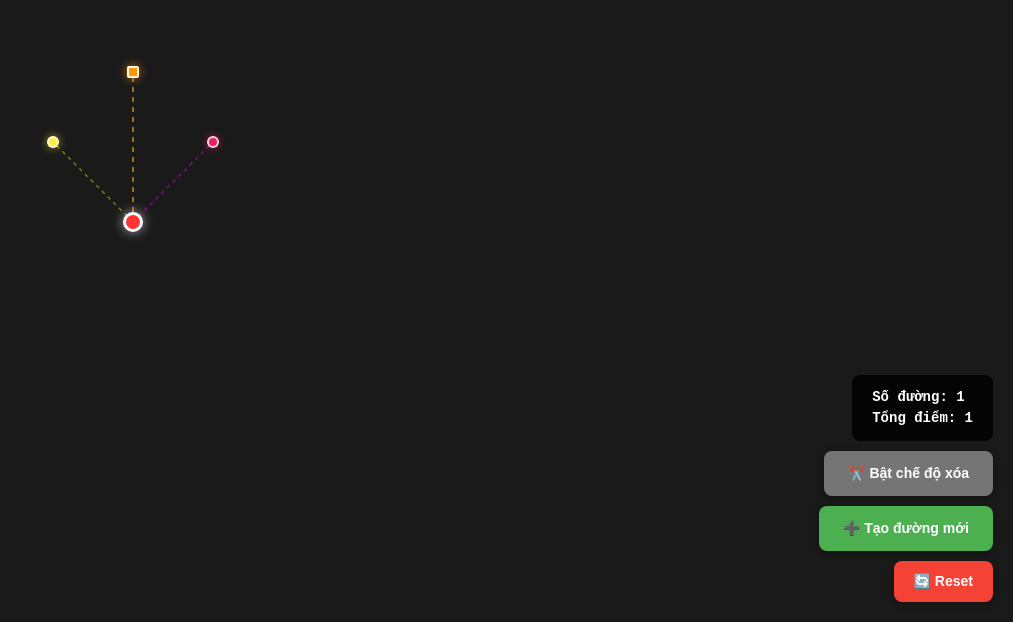
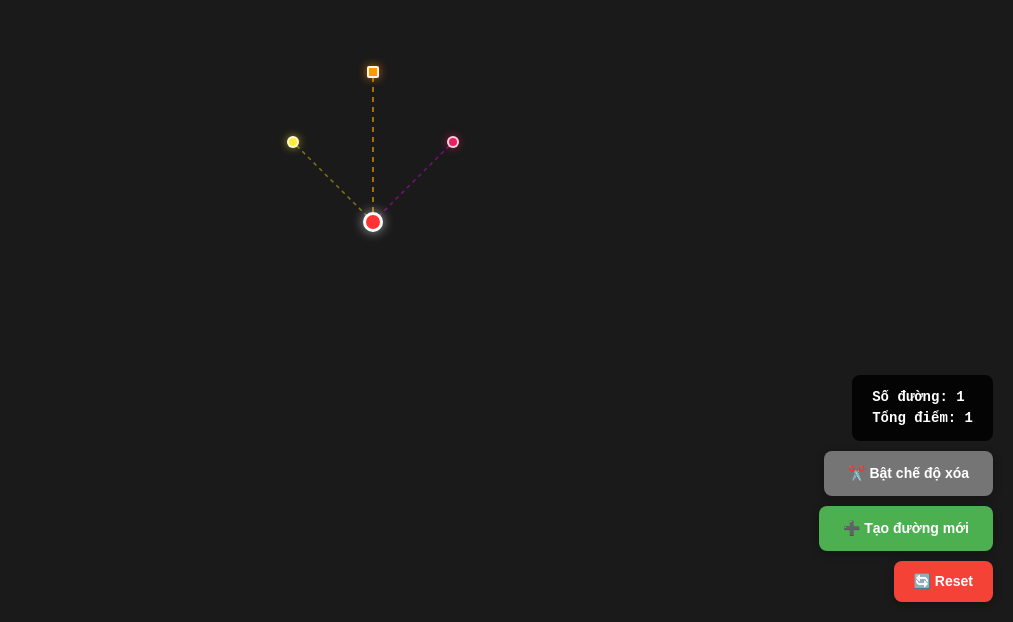
Before and after one commit to kiet02/test, a Next.js app: page / in a window 1280 px wide. Shown: the part 178-800 px from the top of the page, without its empty margins (267-1280 px from the left). Built offline with nearby package versions, Linux system fonts and the light colour scheme.

Commit message:
fix: center

```diff
--- a/app/page.tsx
+++ b/app/page.tsx
@@ -20,8 +20,8 @@ export default function BezierCurveEditor() {
   const [points, setPoints] = useState<Point[]>([
     {
       id: 1,
-      x: 400,
-      y: 400,
+      x: window.innerWidth / 2,
+      y: window.innerHeight / 2,
       leftX: -80,
       leftY: -80,
       rightX: 80,
```
